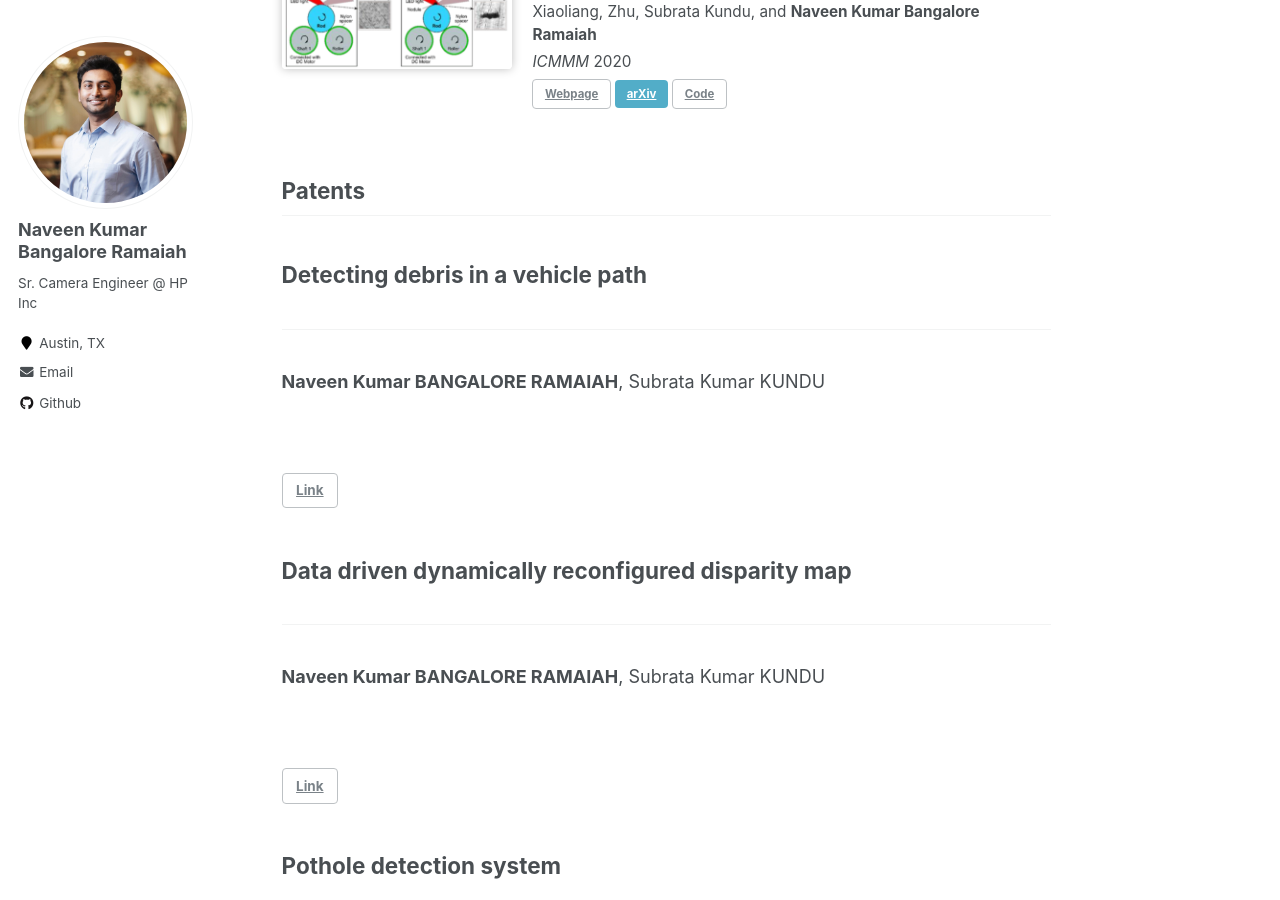
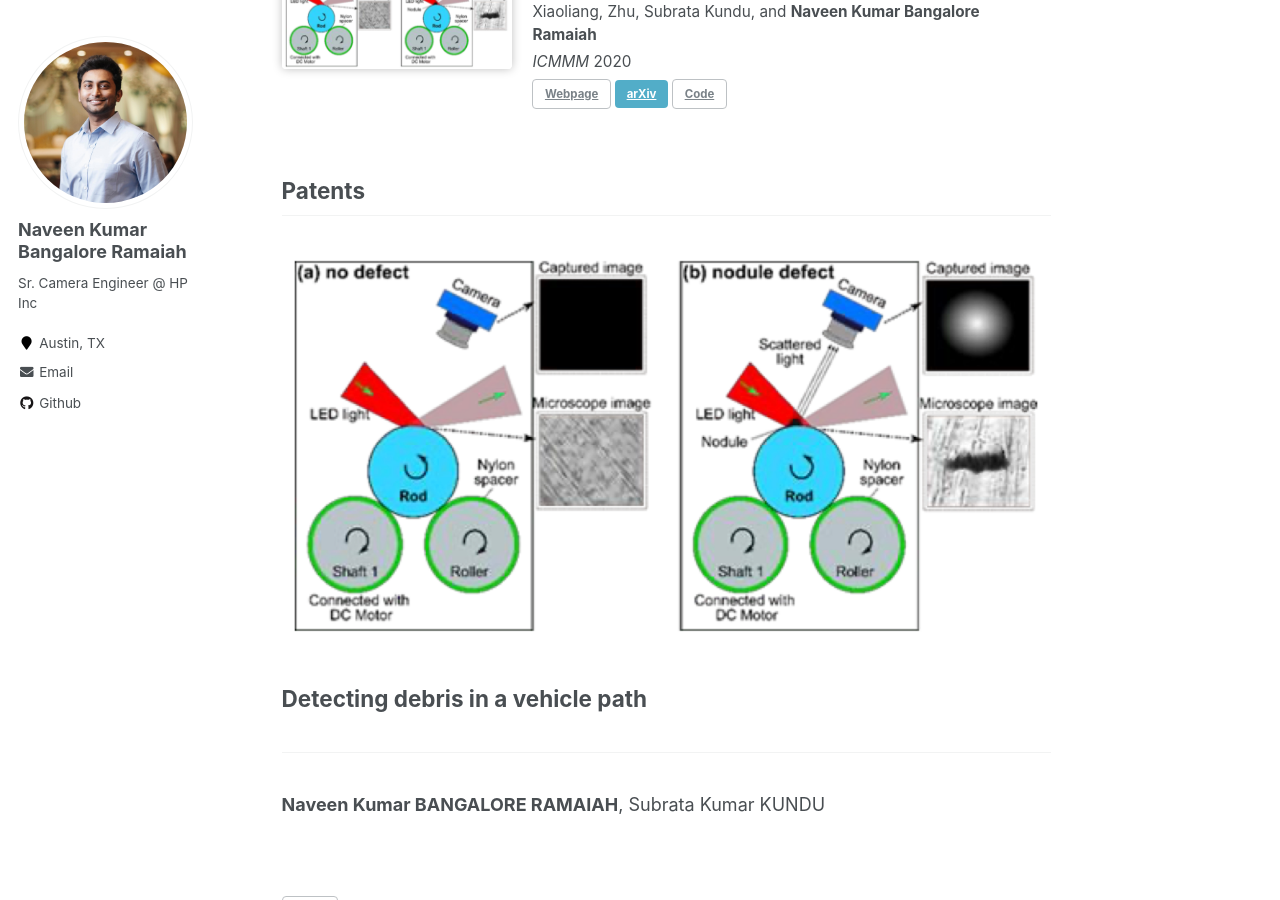
Before and after one commit to naveen-bangalore/nbangalore.github.io, a Jekyll site: the page built from index.html, in a window 1280 px wide and 900 px high, scrolled down 1295 px. Built offline with Jekyll 4.4.1, drawn with Linux system fonts in a browser that asks for light colours.

Commit message:
Update patents-single.html

```diff
--- a/_includes/patents-single.html
+++ b/_includes/patents-single.html
@@ -5,6 +5,16 @@
 {% endif %}
 
 <div style="clear: both;">
+    <article class="patents__item" itemscope itemtype="http://schema.org/CreativeWork">
+    <div class="patents__item-teaser" style="margin-top: 1em;">
+      <img itemprop="image" src=
+        {% if teaser contains "://" %}
+          "{{ teaser }}"
+        {% else %}
+          "{{ teaser | prepend: "/images/" | prepend: base_path }}"
+        {% endif %}
+        alt="">
+    </div>
   <article class="patents__item" itemscope itemtype="http://schema.org/CreativeWork">
     <div class="patents__item-text">
       <h2 class="patents__item-title" itemprop="headline">
```
